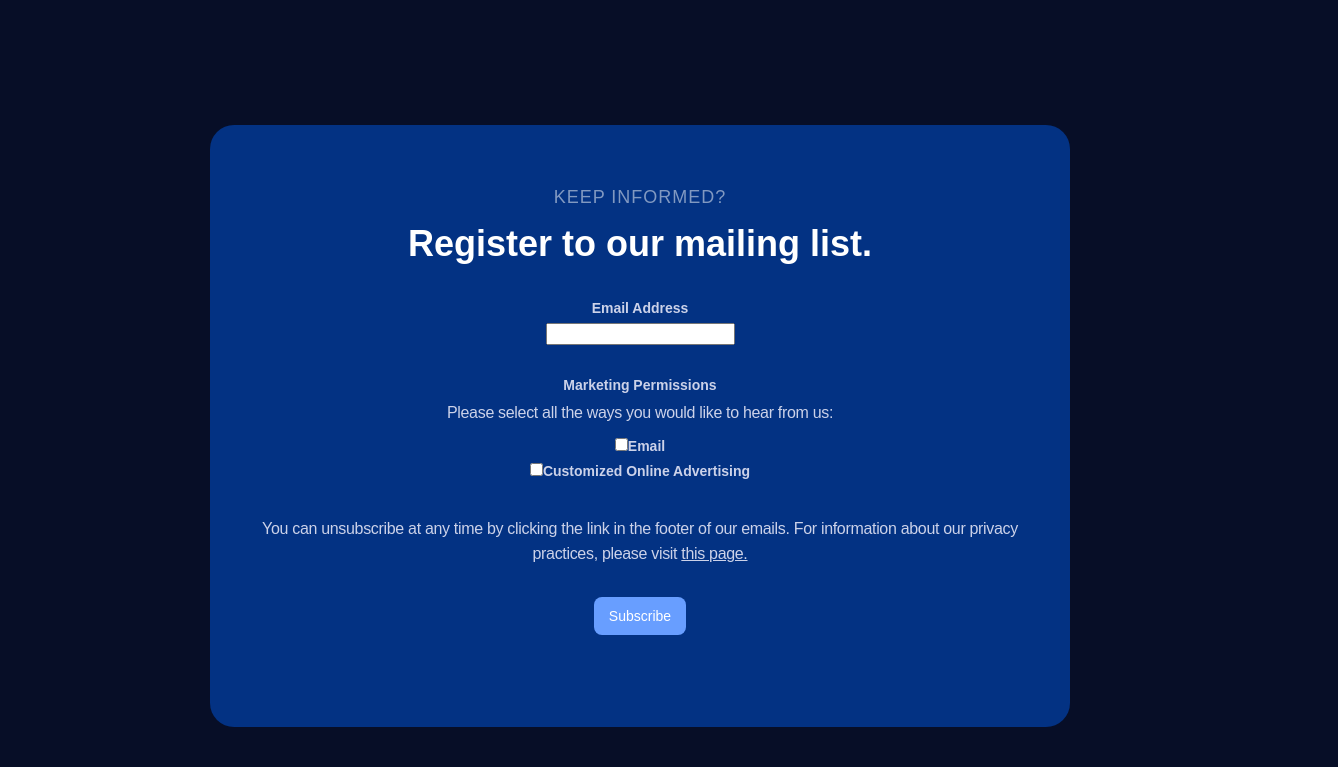
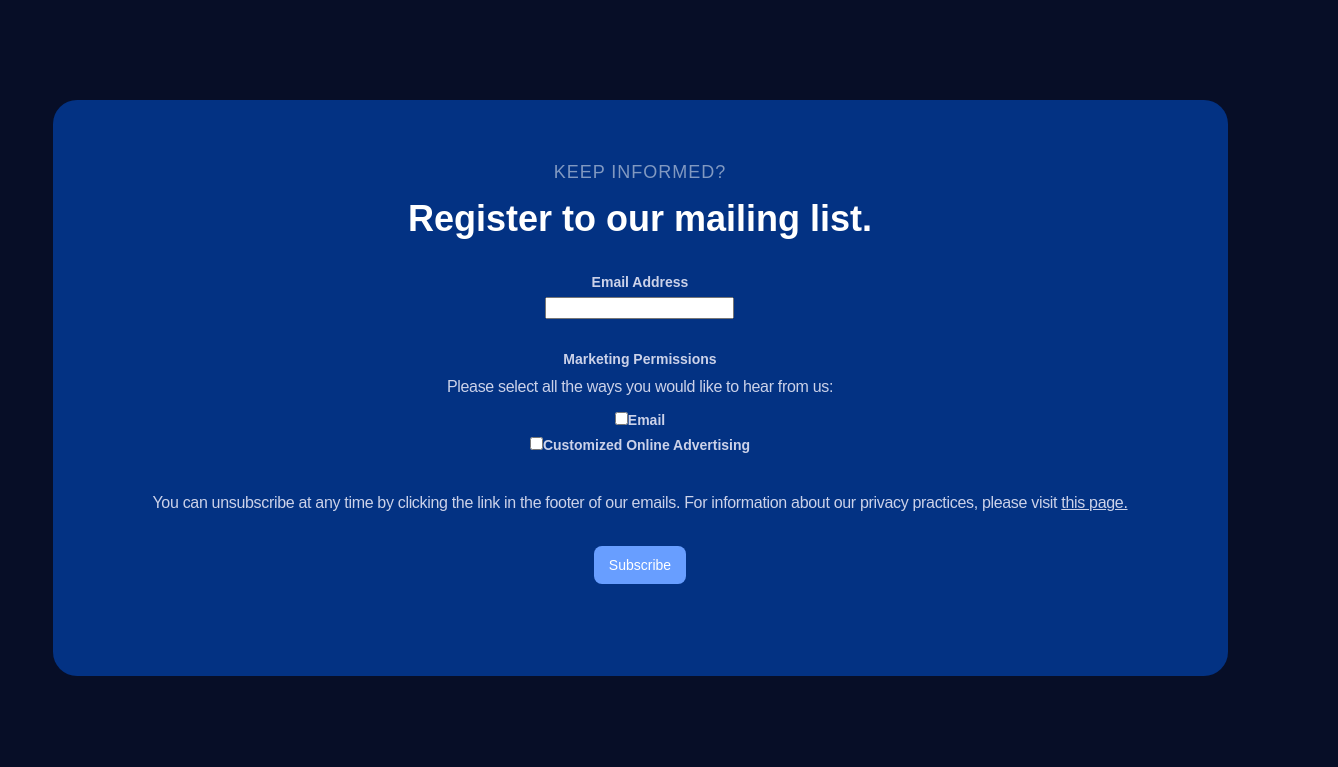
Before and after one commit to crosnest/website, a plain HTML site: page index.html in a window 1280 px wide. Shown: the part 4353-5120 px from the top of the page, 1338 px wide, since content can reach past the window. Drawn offline with nearby package versions, Linux system fonts and the light colour scheme; no server answers; a script that the page names is missing.

Commit message:
Center columns

```diff
--- a/css/florents-fabulous-project-d336d2.webflow.css
+++ b/css/florents-fabulous-project-d336d2.webflow.css
@@ -339,7 +339,7 @@ p {
 }
 
 .container-tight {
-  max-width: 860px;
+  max-width: 1175px;
   margin-right: auto;
   margin-left: auto;
 }
```
Also changed, not shown: 1 other file.
